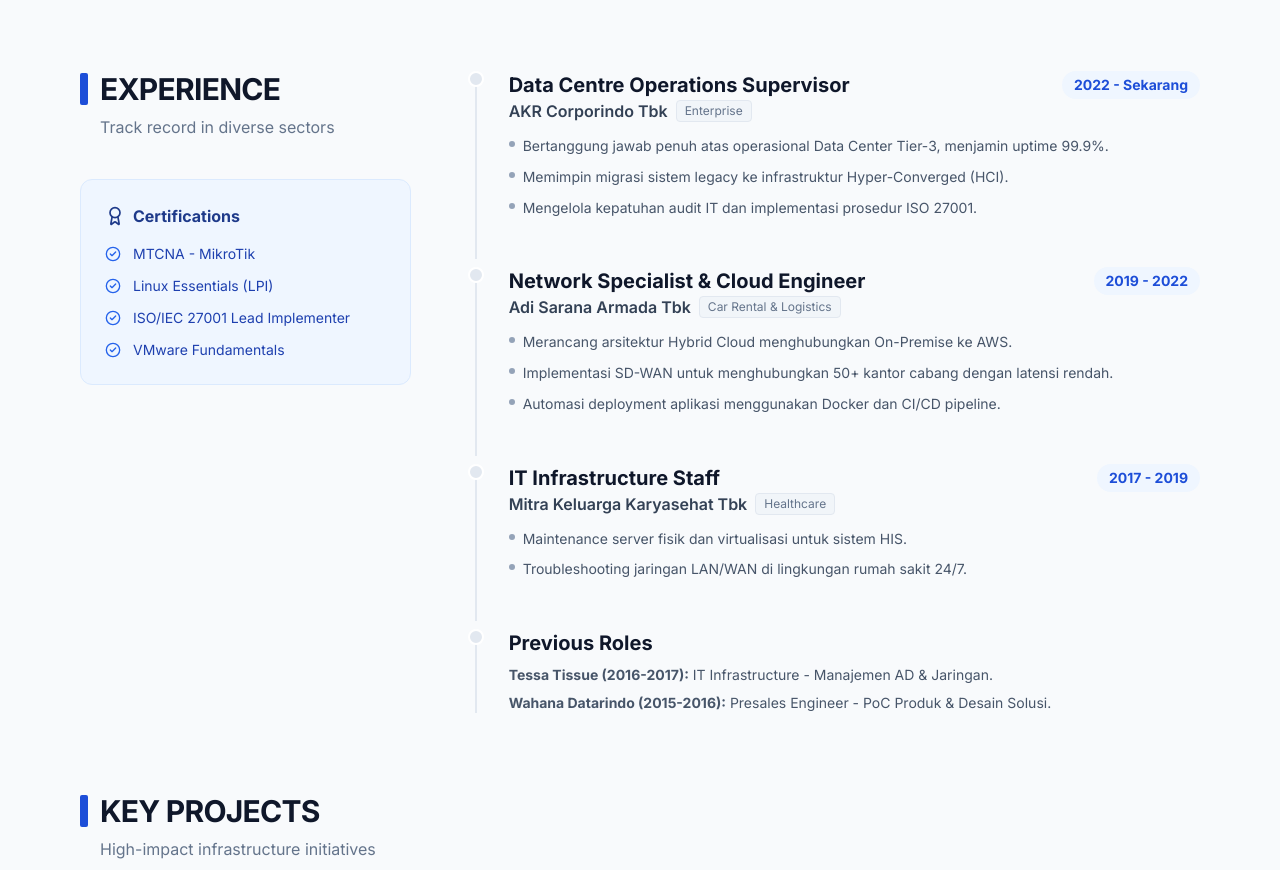
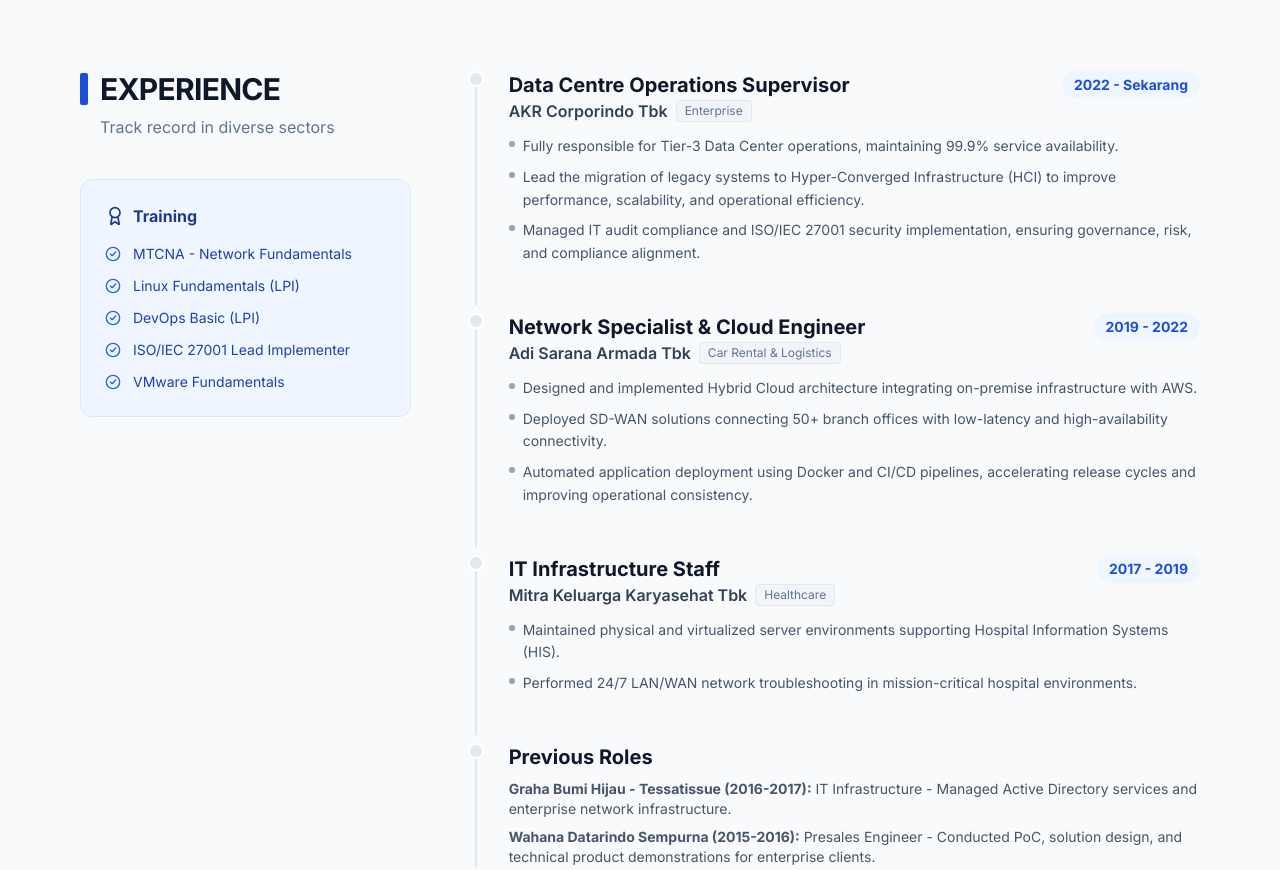
Before and after one commit to akr-dco/profile-irwan, a plain HTML site: page index.html in a window 1280 px wide. Shown: the part 1480-2350 px from the top of the page. Drawn offline with nearby package versions, Linux system fonts and the light colour scheme.

Commit message:
Update index.html

```diff
--- a/index.html
+++ b/index.html
@@ -193,11 +193,12 @@ Proven track record in leading critical infrastructure migrations, SD-WAN optimi
 
                     <div class="bg-blue-50 border border-blue-100 p-6 rounded-xl hidden lg:block">
                         <h4 class="font-bold text-blue-900 mb-4 flex items-center gap-2">
-                            <i data-lucide="award" class="w-5 h-5"></i> Certifications
+                            <i data-lucide="award" class="w-5 h-5"></i> Training
                         </h4>
                         <ul class="space-y-3">
-                            <li class="flex items-start gap-3 text-sm text-blue-800"><i data-lucide="check-circle-2" class="w-4 h-4 mt-0.5 text-blue-600"></i> MTCNA - MikroTik</li>
-                            <li class="flex items-start gap-3 text-sm text-blue-800"><i data-lucide="check-circle-2" class="w-4 h-4 mt-0.5 text-blue-600"></i> Linux Essentials (LPI)</li>
+                            <li class="flex items-start gap-3 text-sm text-blue-800"><i data-lucide="check-circle-2" class="w-4 h-4 mt-0.5 text-blue-600"></i> MTCNA - Network Fundamentals</li>
+                            <li class="flex items-start gap-3 text-sm text-blue-800"><i data-lucide="check-circle-2" class="w-4 h-4 mt-0.5 text-blue-600"></i> Linux Fundamentals (LPI)</li>
+                            <li class="flex items-start gap-3 text-sm text-blue-800"><i data-lucide="check-circle-2" class="w-4 h-4 mt-0.5 text-blue-600"></i> DevOps Basic (LPI)</li>
                             <li class="flex items-start gap-3 text-sm text-blue-800"><i data-lucide="check-circle-2" class="w-4 h-4 mt-0.5 text-blue-600"></i> ISO/IEC 27001 Lead Implementer</li>
                             <li class="flex items-start gap-3 text-sm text-blue-800"><i data-lucide="check-circle-2" class="w-4 h-4 mt-0.5 text-blue-600"></i> VMware Fundamentals</li>
                         </ul>
@@ -219,9 +220,9 @@ Proven track record in leading critical infrastructure migrations, SD-WAN optimi
                             <span class="mt-2 md:mt-0 px-3 py-1 bg-blue-50 text-blue-700 text-sm font-bold rounded-full w-fit">2022 - Sekarang</span>
                         </div>
                         <ul class="space-y-2 mt-3 text-slate-600 text-sm leading-relaxed">
-                            <li class="flex items-start gap-2"><span class="mt-1.5 w-1.5 h-1.5 bg-slate-400 rounded-full flex-shrink-0"></span>Bertanggung jawab penuh atas operasional Data Center Tier-3, menjamin uptime 99.9%.</li>
-                            <li class="flex items-start gap-2"><span class="mt-1.5 w-1.5 h-1.5 bg-slate-400 rounded-full flex-shrink-0"></span>Memimpin migrasi sistem legacy ke infrastruktur Hyper-Converged (HCI).</li>
-                            <li class="flex items-start gap-2"><span class="mt-1.5 w-1.5 h-1.5 bg-slate-400 rounded-full flex-shrink-0"></span>Mengelola kepatuhan audit IT dan implementasi prosedur ISO 27001.</li>
+                            <li class="flex items-start gap-2"><span class="mt-1.5 w-1.5 h-1.5 bg-slate-400 rounded-full flex-shrink-0"></span>Fully responsible for Tier-3 Data Center operations, maintaining 99.9% service availability.</li>
+                            <li class="flex items-start gap-2"><span class="mt-1.5 w-1.5 h-1.5 bg-slate-400 rounded-full flex-shrink-0"></span>Lead the migration of legacy systems to Hyper-Converged Infrastructure (HCI) to improve performance, scalability, and operational efficiency.</li>
+                            <li class="flex items-start gap-2"><span class="mt-1.5 w-1.5 h-1.5 bg-slate-400 rounded-full flex-shrink-0"></span>Managed IT audit compliance and ISO/IEC 27001 security implementation, ensuring governance, risk, and compliance alignment.</li>
                         </ul>
                     </div>
 
@@ -238,9 +239,9 @@ Proven track record in leading critical infrastructure migrations, SD-WAN optimi
                             <span class="mt-2 md:mt-0 px-3 py-1 bg-blue-50 text-blue-700 text-sm font-bold rounded-full w-fit">2019 - 2022</span>
                         </div>
                         <ul class="space-y-2 mt-3 text-slate-600 text-sm leading-relaxed">
-                            <li class="flex items-start gap-2"><span class="mt-1.5 w-1.5 h-1.5 bg-slate-400 rounded-full flex-shrink-0"></span>Merancang arsitektur Hybrid Cloud menghubungkan On-Premise ke AWS.</li>
-                            <li class="flex items-start gap-2"><span class="mt-1.5 w-1.5 h-1.5 bg-slate-400 rounded-full flex-shrink-0"></span>Implementasi SD-WAN untuk menghubungkan 50+ kantor cabang dengan latensi rendah.</li>
-                            <li class="flex items-start gap-2"><span class="mt-1.5 w-1.5 h-1.5 bg-slate-400 rounded-full flex-shrink-0"></span>Automasi deployment aplikasi menggunakan Docker dan CI/CD pipeline.</li>
+                            <li class="flex items-start gap-2"><span class="mt-1.5 w-1.5 h-1.5 bg-slate-400 rounded-full flex-shrink-0"></span>Designed and implemented Hybrid Cloud architecture integrating on-premise infrastructure with AWS.</li>
+                            <li class="flex items-start gap-2"><span class="mt-1.5 w-1.5 h-1.5 bg-slate-400 rounded-full flex-shrink-0"></span>Deployed SD-WAN solutions connecting 50+ branch offices with low-latency and high-availability connectivity.</li>
+                            <li class="flex items-start gap-2"><span class="mt-1.5 w-1.5 h-1.5 bg-slate-400 rounded-full flex-shrink-0"></span>Automated application deployment using Docker and CI/CD pipelines, accelerating release cycles and improving operational consistency.</li>
                         </ul>
                     </div>
 
@@ -257,8 +258,8 @@ Proven track record in leading critical infrastructure migrations, SD-WAN optimi
                             <span class="mt-2 md:mt-0 px-3 py-1 bg-blue-50 text-blue-700 text-sm font-bold rounded-full w-fit">2017 - 2019</span>
                         </div>
                         <ul class="space-y-2 mt-3 text-slate-600 text-sm leading-relaxed">
-                            <li class="flex items-start gap-2"><span class="mt-1.5 w-1.5 h-1.5 bg-slate-400 rounded-full flex-shrink-0"></span>Maintenance server fisik dan virtualisasi untuk sistem HIS.</li>
-                            <li class="flex items-start gap-2"><span class="mt-1.5 w-1.5 h-1.5 bg-slate-400 rounded-full flex-shrink-0"></span>Troubleshooting jaringan LAN/WAN di lingkungan rumah sakit 24/7.</li>
+                            <li class="flex items-start gap-2"><span class="mt-1.5 w-1.5 h-1.5 bg-slate-400 rounded-full flex-shrink-0"></span>Maintained physical and virtualized server environments supporting Hospital Information Systems (HIS).</li>
+                            <li class="flex items-start gap-2"><span class="mt-1.5 w-1.5 h-1.5 bg-slate-400 rounded-full flex-shrink-0"></span>Performed 24/7 LAN/WAN network troubleshooting in mission-critical hospital environments.</li>
                         </ul>
                     </div>
 
@@ -266,8 +267,8 @@ Proven track record in leading critical infrastructure migrations, SD-WAN optimi
                         <div class="absolute -left-[9px] top-0 w-4 h-4 rounded-full bg-slate-200 border-2 border-white group-hover:bg-blue-600 transition-colors"></div>
                         <h3 class="text-xl font-bold text-slate-900">Previous Roles</h3>
                         <div class="mt-2 space-y-2 text-sm text-slate-600">
-                            <p><strong>Tessa Tissue (2016-2017):</strong> IT Infrastructure - Manajemen AD & Jaringan.</p>
-                            <p><strong>Wahana Datarindo (2015-2016):</strong> Presales Engineer - PoC Produk & Desain Solusi.</p>
+                            <p><strong>Graha Bumi Hijau - Tessatissue (2016-2017):</strong> IT Infrastructure - Managed Active Directory services and enterprise network infrastructure.</p>
+                            <p><strong>Wahana Datarindo Sempurna (2015-2016):</strong> Presales Engineer - Conducted PoC, solution design, and technical product demonstrations for enterprise clients.</p>
                         </div>
                     </div>
 
```
